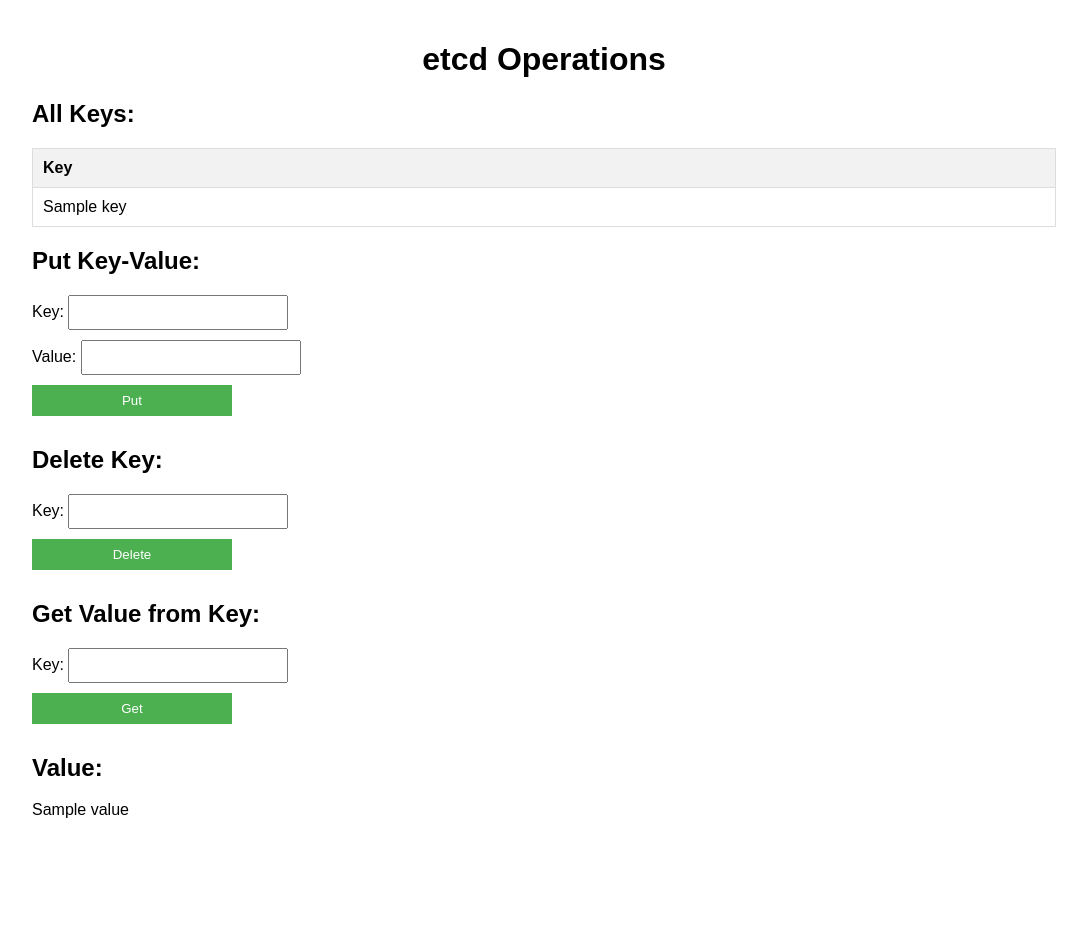
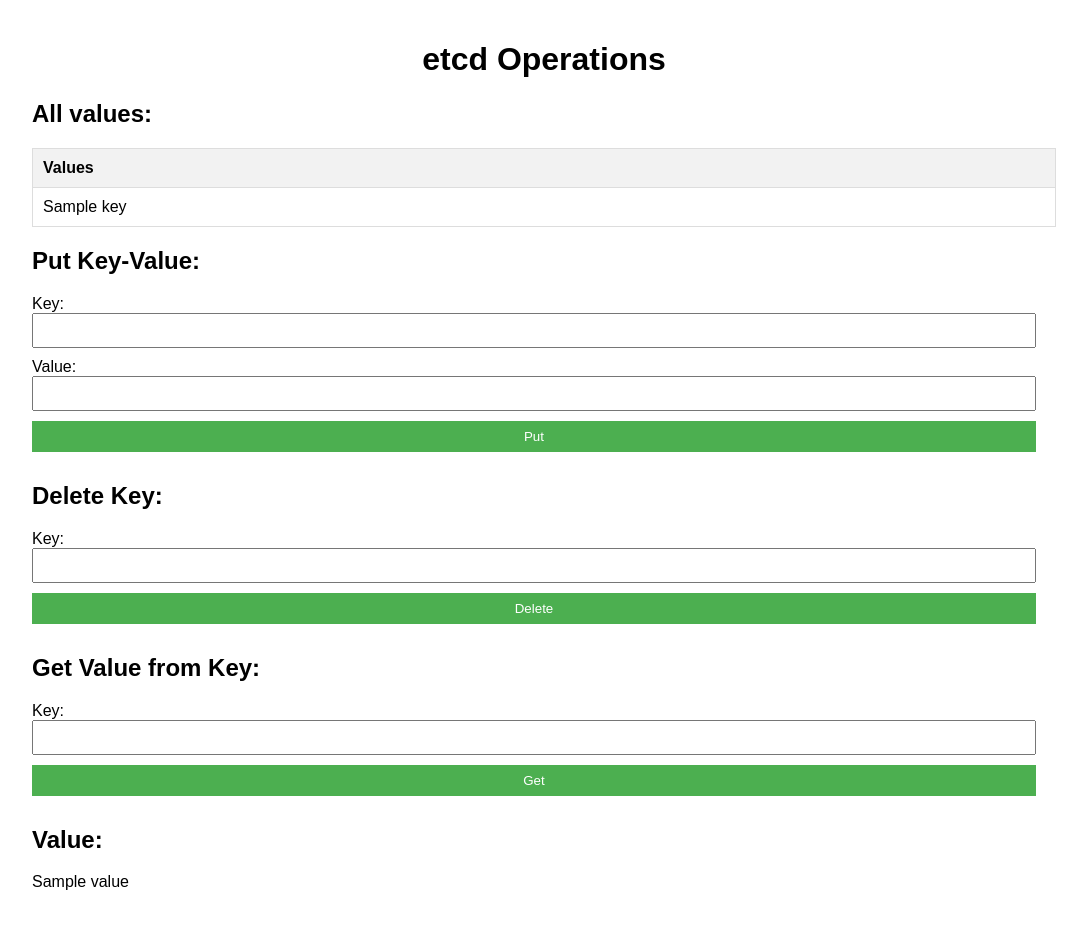
Before and after one commit to Sudeepgowdaas/PES2UG22CS821_CC_MINI_PROJECT, a Flask app: template Week3/templates/index.html in a window 1280 px wide. Shown: the whole page, without its empty margins (96-1183 px from the left). Before the commit the page ends 818 px from the top, so only its background shows below. Run offline with Flask 3, Linux system fonts and the light colour scheme; the template is opened without the code that fills it: most values are stand-ins (such as "Sample title", 1, 10 or a date in 2020).

Commit message:
Modified commit

```diff
--- a/Week3/templates/index.html
+++ b/Week3/templates/index.html
@@ -38,8 +38,9 @@
       input[type="text"],
       input[type="submit"] {
         padding: 8px;
-        width: 200px;
+        width: calc(100% - 20px); /* Calculate width to account for padding */
         margin-bottom: 10px;
+        box-sizing: border-box; /* Include padding and border in element's total width and height */
       }
       input[type="submit"] {
         background-color: #4caf50;
@@ -59,11 +60,11 @@
     <div class="container">
       <h1>etcd Operations</h1>
       <div>
-        <h2>All Keys:</h2>
+        <h2>All values:</h2>
         <table>
           <thead>
             <tr>
-              <th>Key</th>
+              <th>Values</th>
             </tr>
           </thead>
           <tbody>
```
